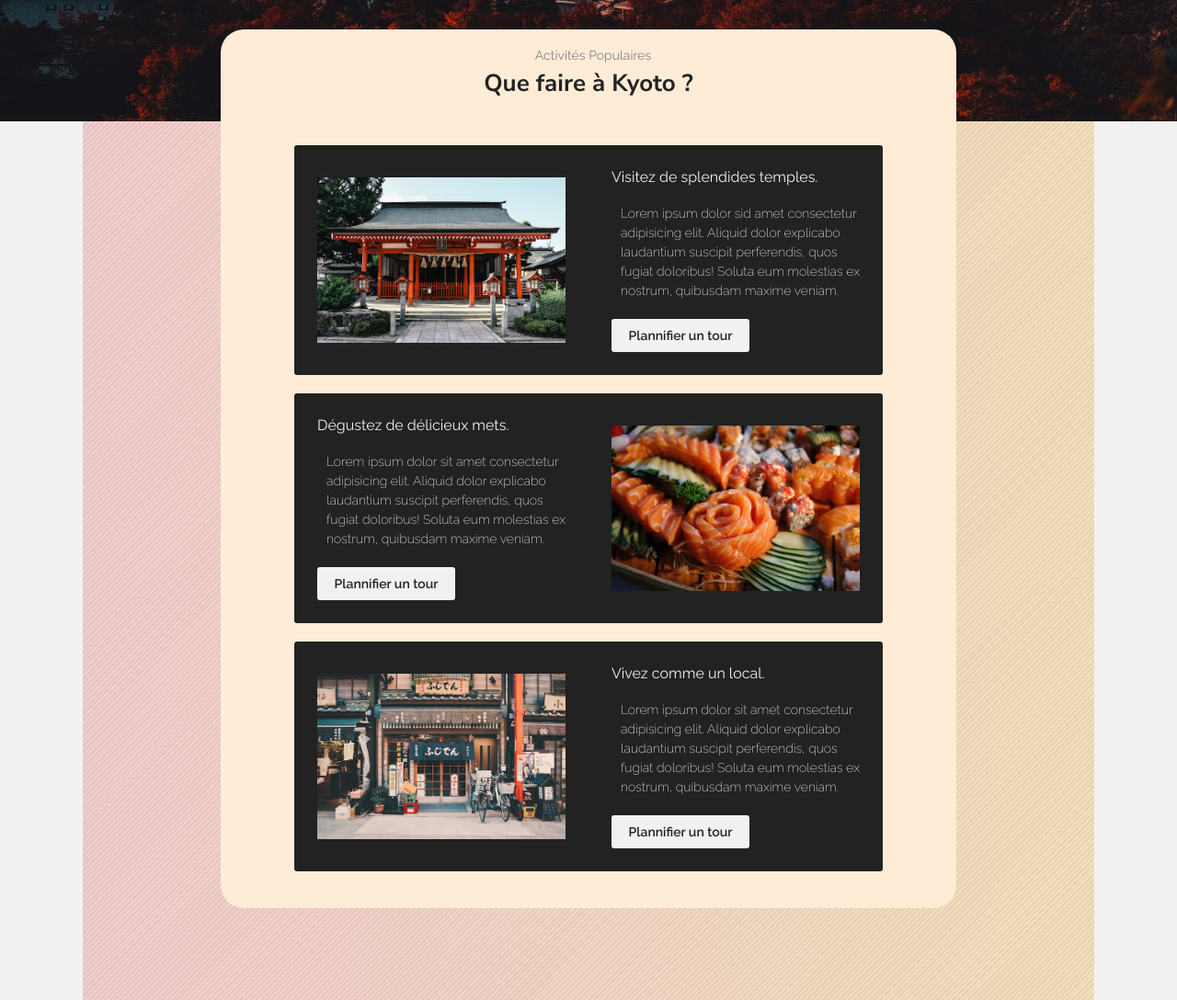
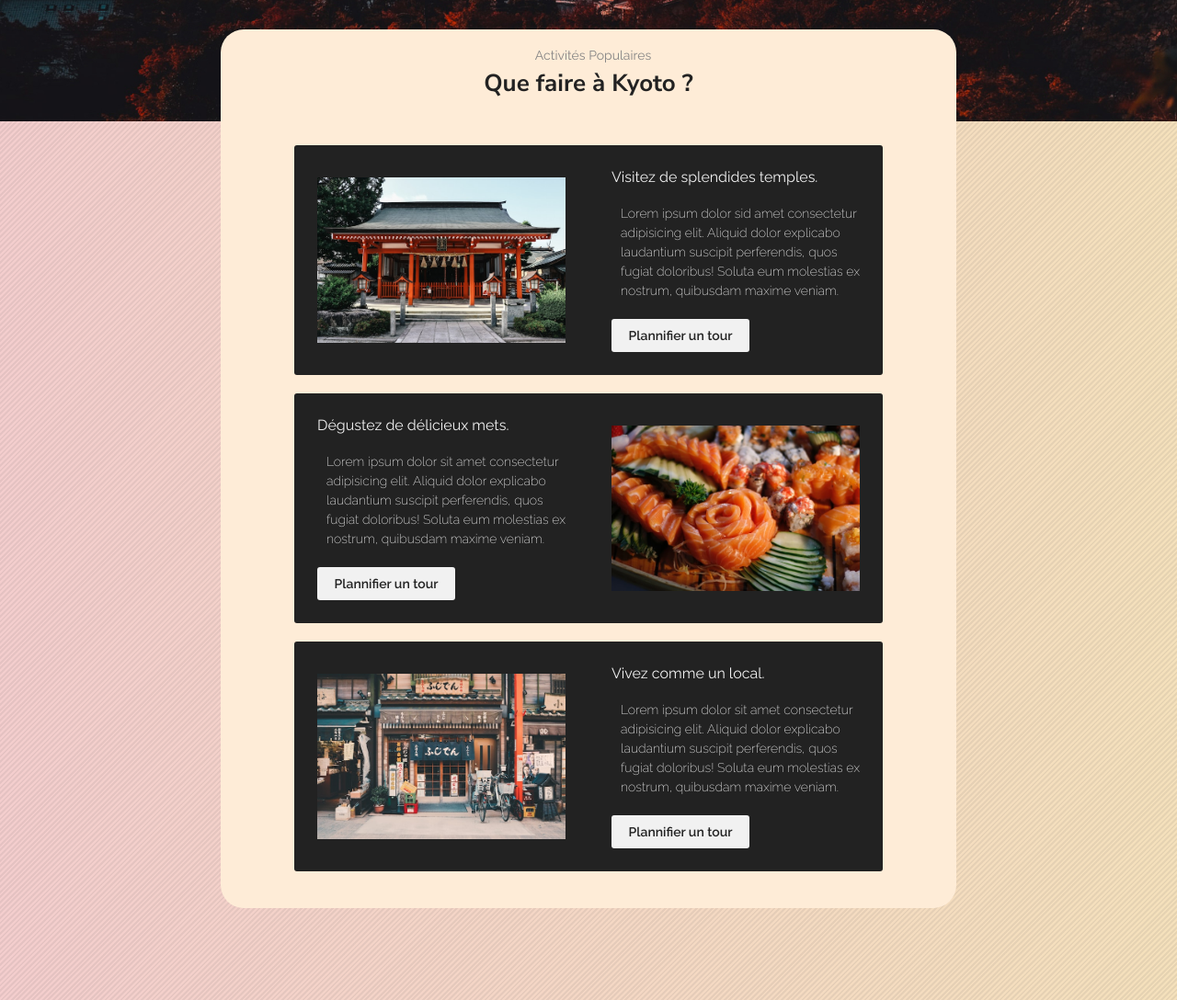
Before and after one commit to YohanFrutiger/kyoto, a plain HTML site: page index.html in a window 1280 px wide. Shown: the part 420-1508 px from the top of the page at 92% size. Drawn offline with Linux system fonts and the light colour scheme.

Commit message:
Modificationsmineures diverses

```diff
--- a/index.html
+++ b/index.html
@@ -32,7 +32,7 @@
   </header>
 
   <main>
-    <section class="container activities-section" id="activities">
+    <section class="activities-section" id="activities">
         <div class="negative-container">
           <div class="activities-heading">
             <p class="surtitle">Activités Populaires</p>
```
